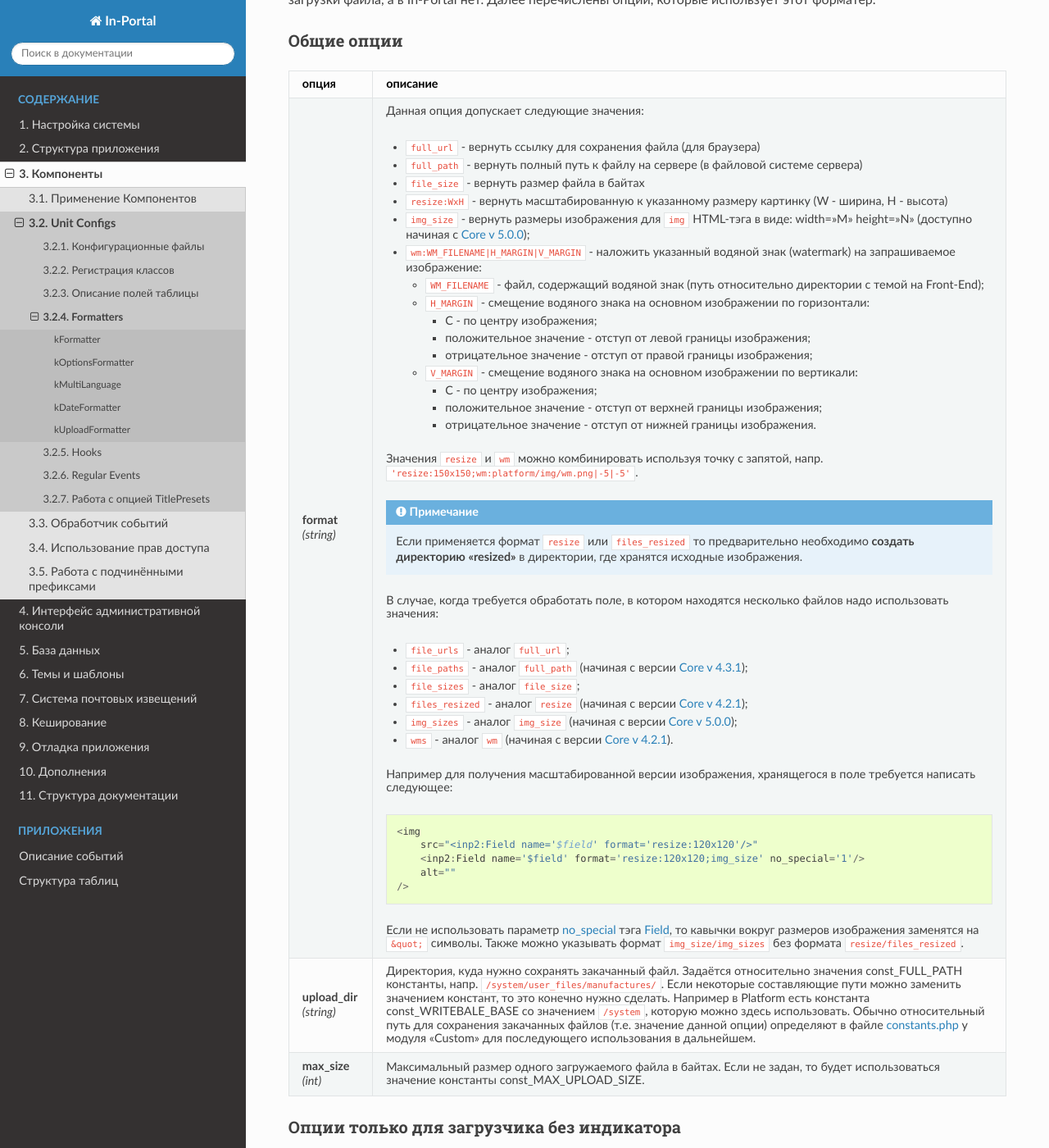
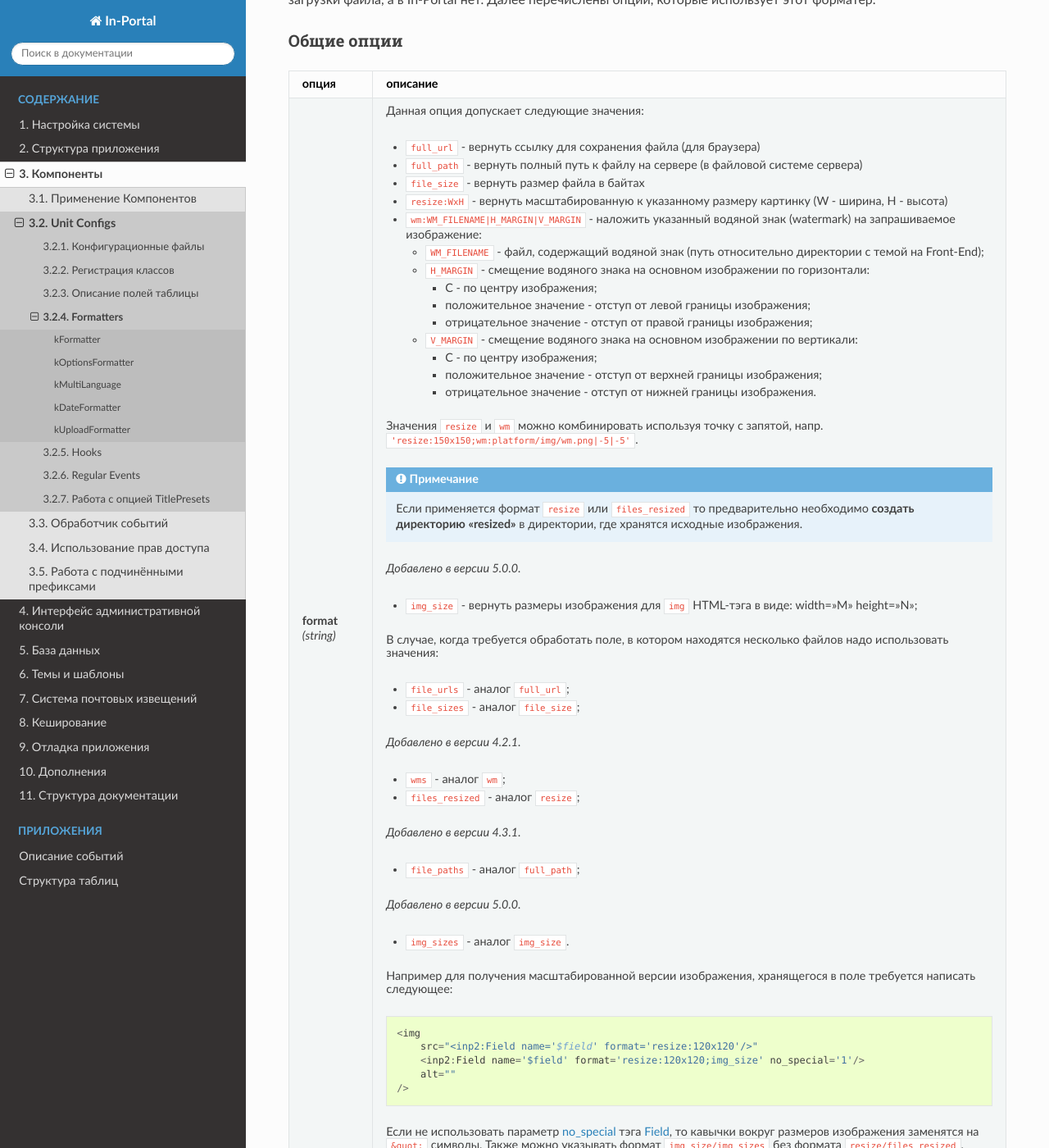
Before and after one commit to in-portal/guide-ru, a Sphinx documentation site: the page built from docs/components/unit_configs/formatters.rst, in a window 1280 px wide and 1400 px high, scrolled down 6273 px. Shown: the whole window at 82% size. Built offline with Sphinx 7.4.7 and the Read the Docs theme 3.1.0, drawn with Linux system fonts in a browser that asks for light colours.

```diff
--- a/docs/components/unit_configs/formatters.rst
+++ b/docs/components/unit_configs/formatters.rst
@@ -372,85 +372,97 @@ kUploadFormatter
 Общие опции
 ^^^^^^^^^^^
 
-+----------------------+------------------------------------------------------------------------------------------------+
-| опция                | описание                                                                                       |
-+======================+================================================================================================+
-| .. config-property:: | Данная опция допускает следующие значения:                                                     |
-|    :name: format     |                                                                                                |
-|    :type: string     | - ``full_url`` - вернуть ссылку для сохранения файла (для браузера)                            |
-|    :ref_prefix: fmt_ | - ``full_path`` - вернуть полный путь к файлу на сервере (в файловой системе                   |
-|                      |   сервера)                                                                                     |
-|                      | - ``file_size`` - вернуть размер файла в байтах                                                |
-|                      | - ``resize:WxH`` - вернуть масштабированную к указанному размеру картинку                      |
-|                      |   (W - ширина, H - высота)                                                                     |
-|                      | - ``img_size`` - вернуть размеры изображения для ``img`` HTML-тэга в виде:                     |
-|                      |   width="M" height="N" (доступно начиная с `Core v                                             |
-|                      |   5.0.0 <K4:Core_v_5.0.0>`__);                                                                 |
-|                      | - ``wm:WM_FILENAME|H_MARGIN|V_MARGIN`` - наложить указанный водяной знак (watermark)           |
-|                      |   на запрашиваемое изображение:                                                                |
-|                      |                                                                                                |
-|                      |   - ``WM_FILENAME`` - файл, содержащий водяной знак (путь относительно директории с            |
-|                      |     темой на Front-End);                                                                       |
-|                      |   - ``H_MARGIN`` - смещение водяного знака на основном изображении по горизонтали:             |
-|                      |                                                                                                |
-|                      |     - C - по центру изображения;                                                               |
-|                      |     - положительное значение - отступ от левой границы изображения;                            |
-|                      |     - отрицательное значение - отступ от правой границы изображения;                           |
-|                      |                                                                                                |
-|                      |   - ``V_MARGIN`` - смещение водяного знака на основном изображении по вертикали:               |
-|                      |                                                                                                |
-|                      |     - C - по центру изображения;                                                               |
-|                      |     - положительное значение - отступ от верхней границы изображения;                          |
-|                      |     - отрицательное значение - отступ от нижней границы изображения.                           |
-|                      |                                                                                                |
-|                      | Значения ``resize`` и ``wm`` можно комбинировать используя точку с запятой, напр.              |
-|                      | ``'resize:150x150;wm:platform/img/wm.png|-5|-5'``.                                             |
-|                      |                                                                                                |
-|                      | .. note::                                                                                      |
-|                      |                                                                                                |
-|                      |   Если применяется формат ``resize`` или ``files_resized`` то предварительно необходимо        |
-|                      |   **создать директорию "resized"** в директории, где хранятся исходные изображения.            |
-|                      |                                                                                                |
-|                      | В случае, когда требуется обработать поле, в котором находятся несколько файлов надо           |
-|                      | использовать значения:                                                                         |
-|                      |                                                                                                |
-|                      | - ``file_urls`` - аналог ``full_url``;                                                         |
-|                      | - ``file_paths`` - аналог ``full_path`` (начиная с версии `Core v 4.3.1 <K4:Core_v_4.3.1>`__); |
-|                      | - ``file_sizes`` - аналог ``file_size``;                                                       |
-|                      | - ``files_resized`` - аналог ``resize`` (начиная с версии `Core v 4.2.1 <K4:Core_v_4.2.1>`__); |
-|                      | - ``img_sizes`` - аналог ``img_size`` (начиная с версии `Core v 5.0.0 <K4:Core_v_5.0.0>`__);   |
-|                      | - ``wms`` - аналог ``wm`` (начиная с версии `Core v 4.2.1 <K4:Core_v_4.2.1>`__).               |
-|                      |                                                                                                |
-|                      | Например для получения масштабированной версии изображения, хранящегося в поле требуется       |
-|                      | написать следующее:                                                                            |
-|                      |                                                                                                |
-|                      | .. code::                                                                                      |
-|                      |                                                                                                |
-|                      |    <img                                                                                        |
-|                      |        src="<inp2:Field name='$field' format='resize:120x120'/>"                               |
-|                      |        <inp2:Field name='$field' format='resize:120x120;img_size' no_special='1'/>             |
-|                      |        alt=""                                                                                  |
-|                      |    />                                                                                          |
-|                      |                                                                                                |
-|                      | Если не использовать параметр `no_special <TagProcessor:Field#no_special>`__ тэга              |
-|                      | `Field <TagProcessor:Field>`__, то кавычки вокруг размеров изображения заменятся на            |
-|                      | ``&quot;`` символы. Также можно указывать формат ``img_size/img_sizes`` без формата            |
-|                      | ``resize/files_resized``.                                                                      |
-+----------------------+------------------------------------------------------------------------------------------------+
-| .. config-property:: | Директория, куда нужно сохранять закачанный файл. Задаётся относительно значения               |
-|    :name: upload_dir | :ref:`const_FULL_PATH` константы, напр. ``/system/user_files/manufactures/``.                  |
-|    :type: string     | Если некоторые составляющие пути можно заменить значением констант, то это конечно             |
-|    :ref_prefix: fmt_ | нужно сделать. Например в Platform есть константа :ref:`const_WRITEBALE_BASE` со               |
-|                      | значением ``/system``, которую можно здесь использовать. Обычно относительный путь             |
-|                      | для сохранения закачанных файлов (т.е. значение данной опции) определяют в файле               |
-|                      | :doc:`constants.php </application_structure/constants>` у модуля "Custom" для                  |
-|                      | последующего использования в дальнейшем.                                                       |
-+----------------------+------------------------------------------------------------------------------------------------+
-| .. config-property:: | Максимальный размер одного загружаемого файла в байтах. Если не задан, то будет                |
-|    :name: max_size   | использоваться значение константы :ref:`const_MAX_UPLOAD_SIZE`.                                |
-|    :type: int        |                                                                                                |
-|    :ref_prefix: fmt_ |                                                                                                |
-+----------------------+------------------------------------------------------------------------------------------------+
++----------------------+------------------------------------------------------------------------------------------+
+| опция                | описание                                                                                 |
++======================+==========================================================================================+
+| .. config-property:: | Данная опция допускает следующие значения:                                               |
+|    :name: format     |                                                                                          |
+|    :type: string     | - ``full_url`` - вернуть ссылку для сохранения файла (для браузера)                      |
+|    :ref_prefix: fmt_ | - ``full_path`` - вернуть полный путь к файлу на сервере (в файловой системе             |
+|                      |   сервера)                                                                               |
+|                      | - ``file_size`` - вернуть размер файла в байтах                                          |
+|                      | - ``resize:WxH`` - вернуть масштабированную к указанному размеру картинку                |
+|                      |   (W - ширина, H - высота)                                                               |
+|                      | - ``wm:WM_FILENAME|H_MARGIN|V_MARGIN`` - наложить указанный водяной знак (watermark)     |
+|                      |   на запрашиваемое изображение:                                                          |
+|                      |                                                                                          |
+|                      |   - ``WM_FILENAME`` - файл, содержащий водяной знак (путь относительно директории с      |
+|                      |     темой на Front-End);                                                                 |
+|                      |   - ``H_MARGIN`` - смещение водяного знака на основном изображении по горизонтали:       |
+|                      |                                                                                          |
+|                      |     - C - по центру изображения;                                                         |
+|                      |     - положительное значение - отступ от левой границы изображения;                      |
+|                      |     - отрицательное значение - отступ от правой границы изображения;                     |
+|                      |                                                                                          |
+|                      |   - ``V_MARGIN`` - смещение водяного знака на основном изображении по вертикали:         |
+|                      |                                                                                          |
+|                      |     - C - по центру изображения;                                                         |
+|                      |     - положительное значение - отступ от верхней границы изображения;                    |
+|                      |     - отрицательное значение - отступ от нижней границы изображения.                     |
+|                      |                                                                                          |
+|                      | Значения ``resize`` и ``wm`` можно комбинировать используя точку с запятой, напр.        |
+|                      | ``'resize:150x150;wm:platform/img/wm.png|-5|-5'``.                                       |
+|                      |                                                                                          |
+|                      | .. note::                                                                                |
+|                      |                                                                                          |
+|                      |   Если применяется формат ``resize`` или ``files_resized`` то предварительно необходимо  |
+|                      |   **создать директорию "resized"** в директории, где хранятся исходные изображения.      |
+|                      |                                                                                          |
+|                      | .. versionadded:: 5.0.0                                                                  |
+|                      |                                                                                          |
+|                      | - ``img_size`` - вернуть размеры изображения для ``img`` HTML-тэга в виде:               |
+|                      |   width="M" height="N";                                                                  |
+|                      |                                                                                          |
+|                      | В случае, когда требуется обработать поле, в котором находятся несколько файлов надо     |
+|                      | использовать значения:                                                                   |
+|                      |                                                                                          |
+|                      | - ``file_urls`` - аналог ``full_url``;                                                   |
+|                      | - ``file_sizes`` - аналог ``file_size``;                                                 |
+|                      |                                                                                          |
+|                      | .. versionadded:: 4.2.1                                                                  |
+|                      |                                                                                          |
+|                      | - ``wms`` - аналог ``wm``;                                                               |
+|                      | - ``files_resized`` - аналог ``resize``;                                                 |
+|                      |                                                                                          |
+|                      | .. versionadded:: 4.3.1                                                                  |
+|                      |                                                                                          |
+|                      | - ``file_paths`` - аналог ``full_path``;                                                 |
+|                      |                                                                                          |
+|                      | .. versionadded:: 5.0.0                                                                  |
+|                      |                                                                                          |
+|                      | - ``img_sizes`` - аналог ``img_size``.                                                   |
+|                      |                                                                                          |
+|                      |                                                                                          |
+|                      | Например для получения масштабированной версии изображения, хранящегося в поле требуется |
+|                      | написать следующее:                                                                      |
+|                      |                                                                                          |
+|                      | .. code::                                                                                |
+|                      |                                                                                          |
+|                      |    <img                                                                                  |
+|                      |        src="<inp2:Field name='$field' format='resize:120x120'/>"                         |
+|                      |        <inp2:Field name='$field' format='resize:120x120;img_size' no_special='1'/>       |
+|                      |        alt=""                                                                            |
+|                      |    />                                                                                    |
+|                      |                                                                                          |
+|                      | Если не использовать параметр `no_special <TagProcessor:Field#no_special>`__ тэга        |
+|                      | `Field <TagProcessor:Field>`__, то кавычки вокруг размеров изображения заменятся на      |
+|                      | ``&quot;`` символы. Также можно указывать формат ``img_size/img_sizes`` без формата      |
+|                      | ``resize/files_resized``.                                                                |
++----------------------+------------------------------------------------------------------------------------------+
+| .. config-property:: | Директория, куда нужно сохранять закачанный файл. Задаётся относительно значения         |
+|    :name: upload_dir | :ref:`const_FULL_PATH` константы, напр. ``/system/user_files/manufactures/``.            |
+|    :type: string     | Если некоторые составляющие пути можно заменить значением констант, то это конечно       |
+|    :ref_prefix: fmt_ | нужно сделать. Например в Platform есть константа :ref:`const_WRITEBALE_BASE` со         |
+|                      | значением ``/system``, которую можно здесь использовать. Обычно относительный путь       |
+|                      | для сохранения закачанных файлов (т.е. значение данной опции) определяют в файле         |
+|                      | :doc:`constants.php </application_structure/constants>` у модуля "Custom" для            |
+|                      | последующего использования в дальнейшем.                                                 |
++----------------------+------------------------------------------------------------------------------------------+
+| .. config-property:: | Максимальный размер одного загружаемого файла в байтах. Если не задан, то будет          |
+|    :name: max_size   | использоваться значение константы :ref:`const_MAX_UPLOAD_SIZE`.                          |
+|    :type: int        |                                                                                          |
+|    :ref_prefix: fmt_ |                                                                                          |
++----------------------+------------------------------------------------------------------------------------------+
 
 Опции только для загрузчика без индикатора
 ^^^^^^^^^^^^^^^^^^^^^^^^^^^^^^^^^^^^^^^^^^
```
